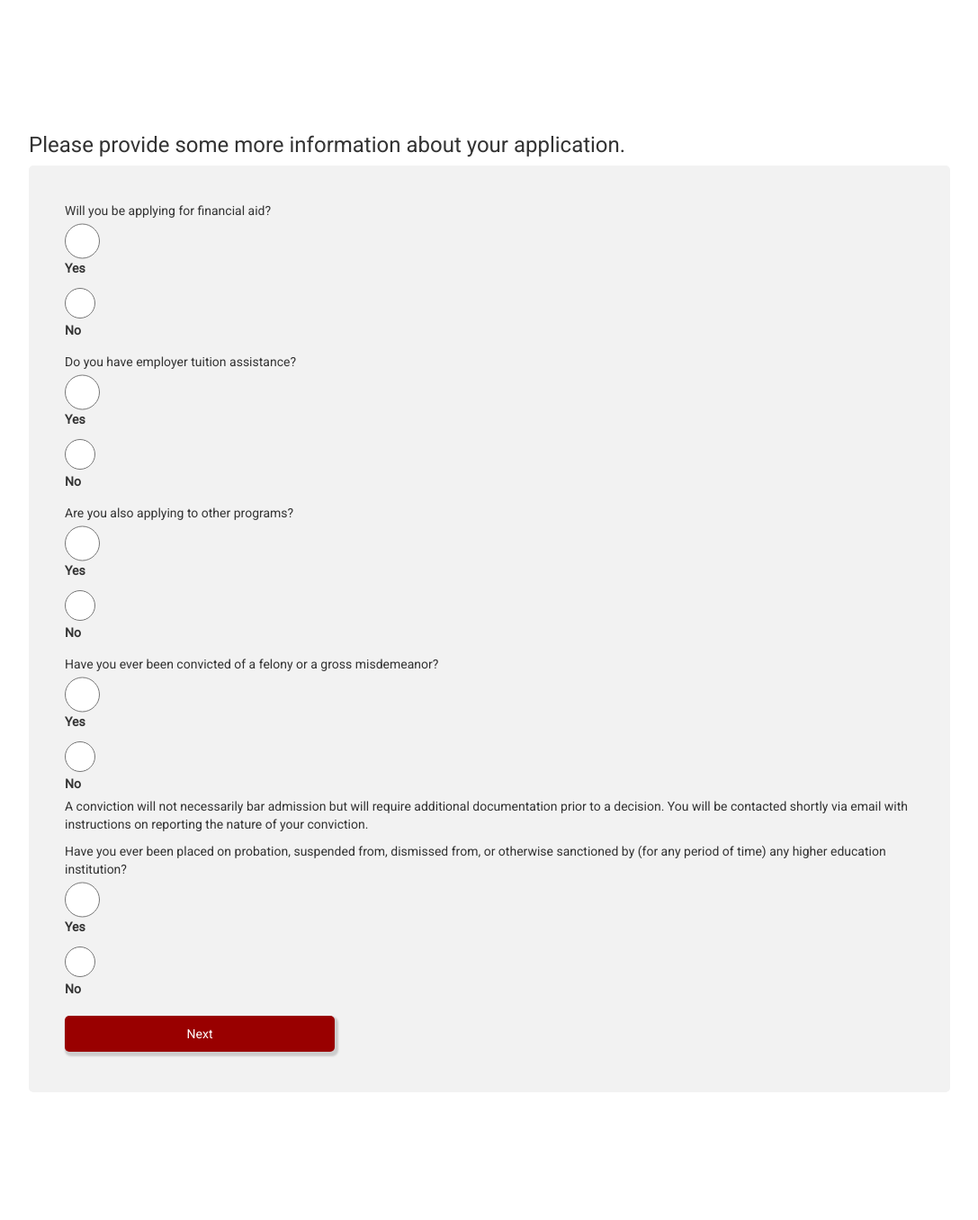
After one commit to chelseasanc/cspc5021project, a PHP site: page /appinfo.html in a window 1280 px wide. The commit adds this page. Shown: the whole page at 90% size, without its empty margins (96-1183 px from the left). Run offline with PHP 8.4, Linux system fonts and the light colour scheme.

```diff
--- /dev/null
+++ b/appinfo.html
@@ -0,0 +1,47 @@
+
+  <html>
+    <head>
+      <!-- Latest compiled and minified CSS -->
+      <link rel="stylesheet" href="https://maxcdn.bootstrapcdn.com/bootstrap/3.3.7/css/bootstrap.min.css" integrity="sha384-BVYiiSIFeK1dGmJRAkycuHAHRg32OmUcww7on3RYdg4Va+PmSTsz/K68vbdEjh4u" crossorigin="anonymous">
+
+      <!-- Optional theme -->
+      <link rel="stylesheet" href="https://maxcdn.bootstrapcdn.com/bootstrap/3.3.7/css/bootstrap-theme.min.css" integrity="sha384-rHyoN1iRsVXV4nD0JutlnGaslCJuC7uwjduW9SVrLvRYooPp2bWYgmgJQIXwl/Sp" crossorigin="anonymous">
+
+      <!-- Latest compiled and minified JavaScript -->
+      <script src="https://maxcdn.bootstrapcdn.com/bootstrap/3.3.7/js/bootstrap.min.js" integrity="sha384-Tc5IQib027qvyjSMfHjOMaLkfuWVxZxUPnCJA7l2mCWNIpG9mGCD8wGNIcPD7Txa" crossorigin="anonymous"></script>
+
+      <!-- Additional styling by Chelsea -->
+      <link rel="stylesheet" href="style.css">
+      <link href="https://fonts.googleapis.com/css?family=Roboto" rel="stylesheet">
+
+      <title>Application Info</title>
+
+    </head>
+    <body>
+      <h3>Please provide some more information about your application.</h3>
+      <form method="POST" action="appinfo.php">
+        <p>Will you be applying for financial aid? <br>
+        <label><input type="radio" name="financial_aid" value="true"/> Yes </label><br>
+        <label><input type="radio" name="financial_aid" value="false"/> No </label>
+        </p>
+        <p>Do you have employer tuition assistance? <br>
+        <label><input type="radio" name="emp_tuition_assitance" value="true"/> Yes </label><br>
+        <label><input type="radio" name="emp_tuition_assitance" value="false"/> No </label>
+        </p>
+        <p>Are you also applying to other programs?<br>
+       <label><input type="radio" name="other_programs" value="true"/> Yes </label><br>
+        <label><input type="radio" name="other_programs" value="false"/> No </label>
+        </p>
+        <p>Have you ever been convicted of a felony or a gross misdemeanor?<br>
+<label><input type="radio" name="felon_misdemean" value="true"/> Yes </label><br>
+        <label><input type="radio" name="felon_misdemean" value="false"/> No </label>
+        <br />
+        A conviction will not necessarily bar admission but will require additional documentation prior to a decision. You will be contacted shortly via email with instructions on reporting the nature of your conviction.</p>
+        <p>Have you ever been placed on probation, suspended from, dismissed from, or otherwise sanctioned by (for any period of time) any higher education institution?<br>
+<label><input type="radio" name="academic_probation" value="true"/> Yes </label><br>
+        <label><input type="radio" name="academic_probation" value="false"/> No </label>
+        </p>
+        <input type='submit' value='Next' />
+      </form>
+    </body>
+  <html>
--- a/style.css
+++ b/style.css
@@ -1,7 +1,6 @@
 body {
   font-family: 'Roboto', sans-serif;
-  width: 80%;
-  margin: 0 auto;
+  padding: 10%;
 }
 
 form, div {
@@ -26,7 +25,7 @@ table {
   */
 }
 
-input[type=text], select {
+input, select {
   width: 100%;
   max-width: 800px;
   height: 40px;
@@ -44,7 +43,7 @@ input[type=text] {
 }
 
 /*submit button styling*/
-input[type=submit] {
+input[type=submit], button {
   box-shadow: 2px 3px 2px 2px #ccc;
   background-color: #990000;
   color: white;
```
Also changed, not shown: appinfo_create.php (added, +47 -0 lines), create_account.html (+30 -22 lines), newapp_create.php (added, +17 -0 lines).
